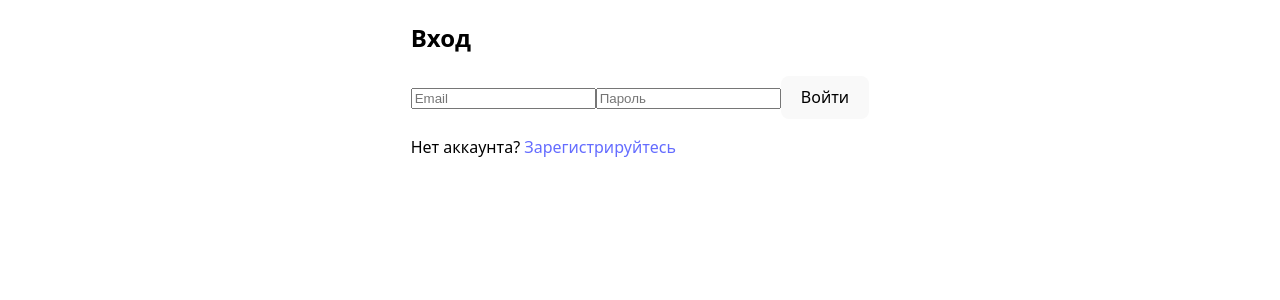
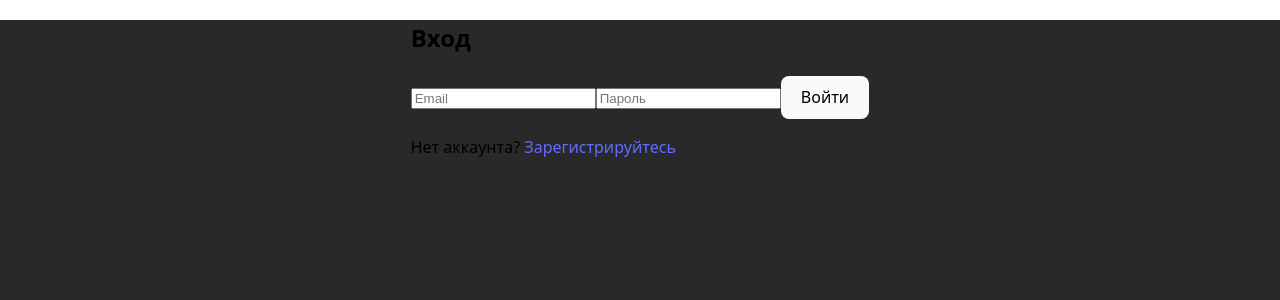
Before and after one commit to zagovormasonov/auth, a React (Vite) app: page /login in a window 1280 px wide. Shown: the top 300 px of the page. Built offline with nearby package versions, Linux system fonts and the light colour scheme.

Commit message:
Initial commit

```diff
--- a/src/index.css
+++ b/src/index.css
@@ -27,6 +27,7 @@ body {
   place-items: center;
   min-width: 320px;
   min-height: 100vh;
+  background-color: rgb(41, 41, 41);
 }
 
 
@@ -34,7 +35,7 @@ body {
 h1 {
   font-size: 3.2em;
   line-height: 1.1;
-  color: black;
+  color: white;
 }
 
 h2 {
```
